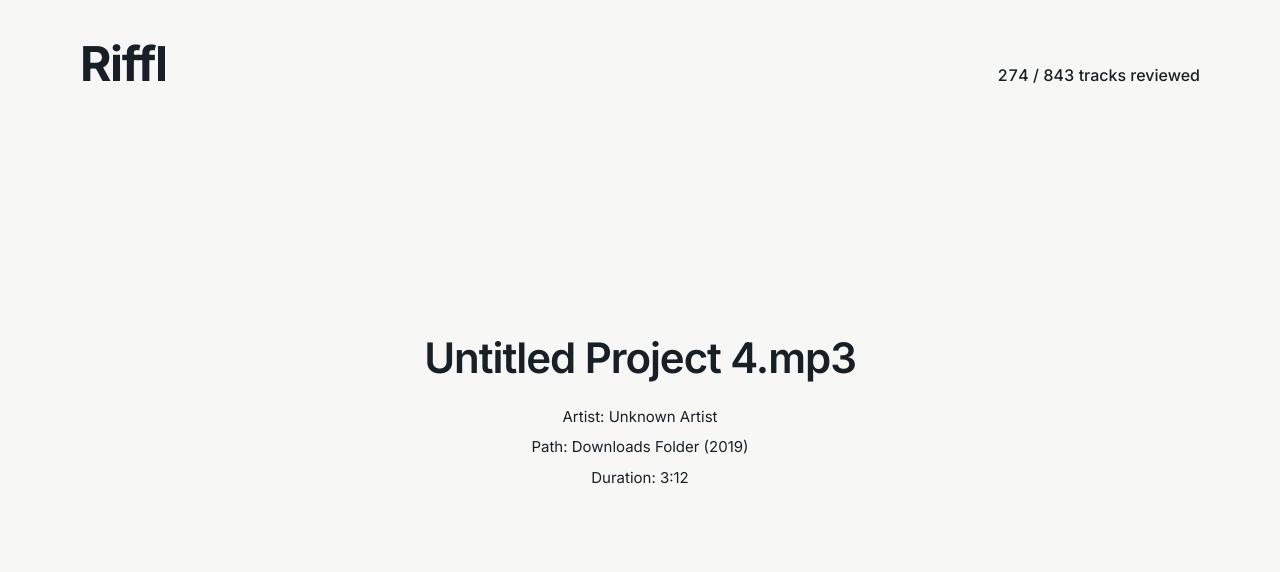
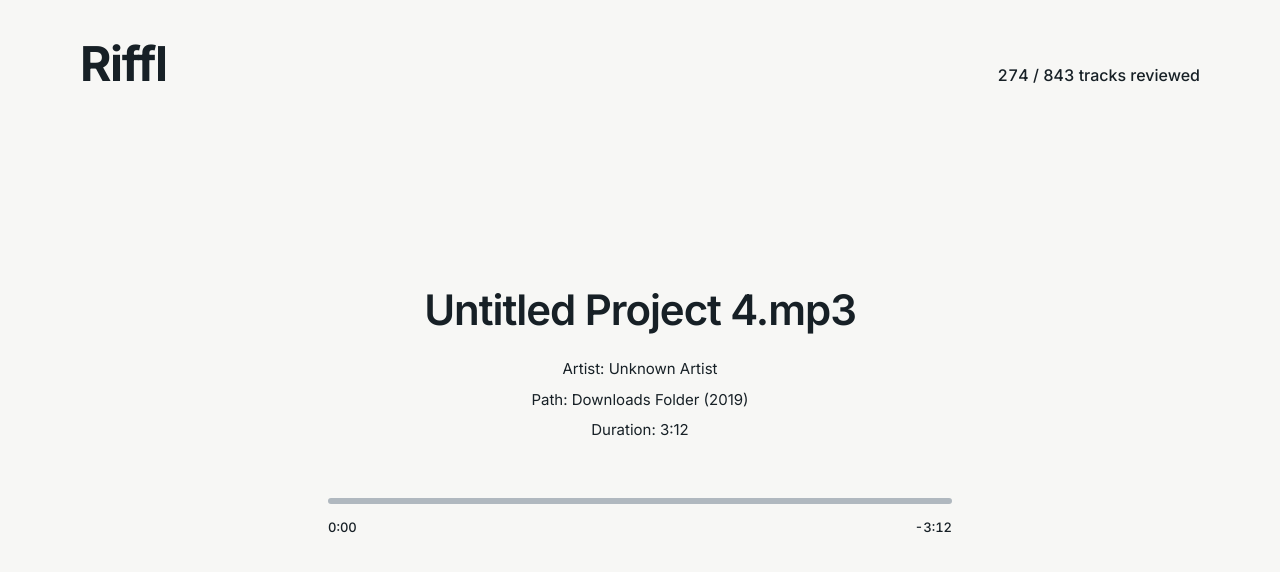
Before and after one commit to ItokianaRAKT/riffl-frontend, a React (Vite) app: page / in a window 1280 px wide. Shown: the top 572 px of the page. Built offline with nearby package versions, Linux system fonts and the light colour scheme.

Commit message:
feat: add seekable progress bar with track timestamps

```diff
--- a/src/App.tsx
+++ b/src/App.tsx
@@ -1,13 +1,24 @@
 import Header from "./components/Header";
 import TrackInfo from "./components/TrackInfo";
+import AudioPlayer from "./components/AudioPlayer";
 import { initialSummary, mockTracks } from "./data/mockLibrary";
+import { usePlayback } from "./hooks/usePlayback";
+
+const track = mockTracks[0];
 
 export default function App() {
+  const { currentTime, seek } = usePlayback(track.duration, track.id);
+
   return (
     <div className="flex min-h-full flex-col">
       <Header reviewed={initialSummary.reviewed} total={initialSummary.total} />
       <main className="flex flex-1 flex-col items-center justify-center gap-14 px-6 pb-16">
-        <TrackInfo track={mockTracks[0]} />
+        <TrackInfo track={track} />
+        <AudioPlayer
+          currentTime={currentTime}
+          duration={track.duration}
+          onSeek={seek}
+        />
       </main>
     </div>
   );
--- /dev/null
+++ b/src/components/AudioPlayer.tsx
@@ -0,0 +1,53 @@
+import { useRef, type MouseEvent } from "react";
+import { formatTime } from "../utils/format";
+
+interface AudioPlayerProps {
+  currentTime: number;
+  duration: number;
+  onSeek: (time: number) => void;
+}
+
+export default function AudioPlayer({
+  currentTime,
+  duration,
+  onSeek,
+}: AudioPlayerProps) {
+  const barRef = useRef<HTMLDivElement>(null);
+
+  const progress = duration > 0 ? (currentTime / duration) * 100 : 0;
+  const remaining = Math.max(0, duration - currentTime);
+
+  const handleSeek = (event: MouseEvent<HTMLDivElement>) => {
+    const bar = barRef.current;
+    if (!bar) return;
+    const bounds = bar.getBoundingClientRect();
+    if (bounds.width === 0) return;
+    const ratio = (event.clientX - bounds.left) / bounds.width;
+    onSeek(ratio * duration);
+  };
+
+  return (
+    <div className="flex w-full max-w-2xl items-center gap-8 px-6">
+      <div className="min-w-0 flex-1">
+        <div
+          ref={barRef}
+          onClick={handleSeek}
+          className="group relative h-1.5 w-full cursor-pointer rounded-full bg-muted"
+        >
+          <div
+            className="absolute inset-y-0 left-0 rounded-full bg-petroleum"
+            style={{ width: `${progress}%` }}
+          />
+          <span
+            className="absolute top-1/2 h-3.5 w-3.5 -translate-x-1/2 -translate-y-1/2 rounded-full bg-petroleum opacity-0 transition-opacity duration-150 group-hover:opacity-100"
+            style={{ left: `${progress}%` }}
+          />
+        </div>
+        <div className="mt-3.5 flex items-center justify-between text-[13px] font-medium text-ink tabular-nums">
+          <span>{formatTime(currentTime)}</span>
+          <span>-{formatTime(remaining)}</span>
+        </div>
+      </div>
+    </div>
+  );
+}
```
